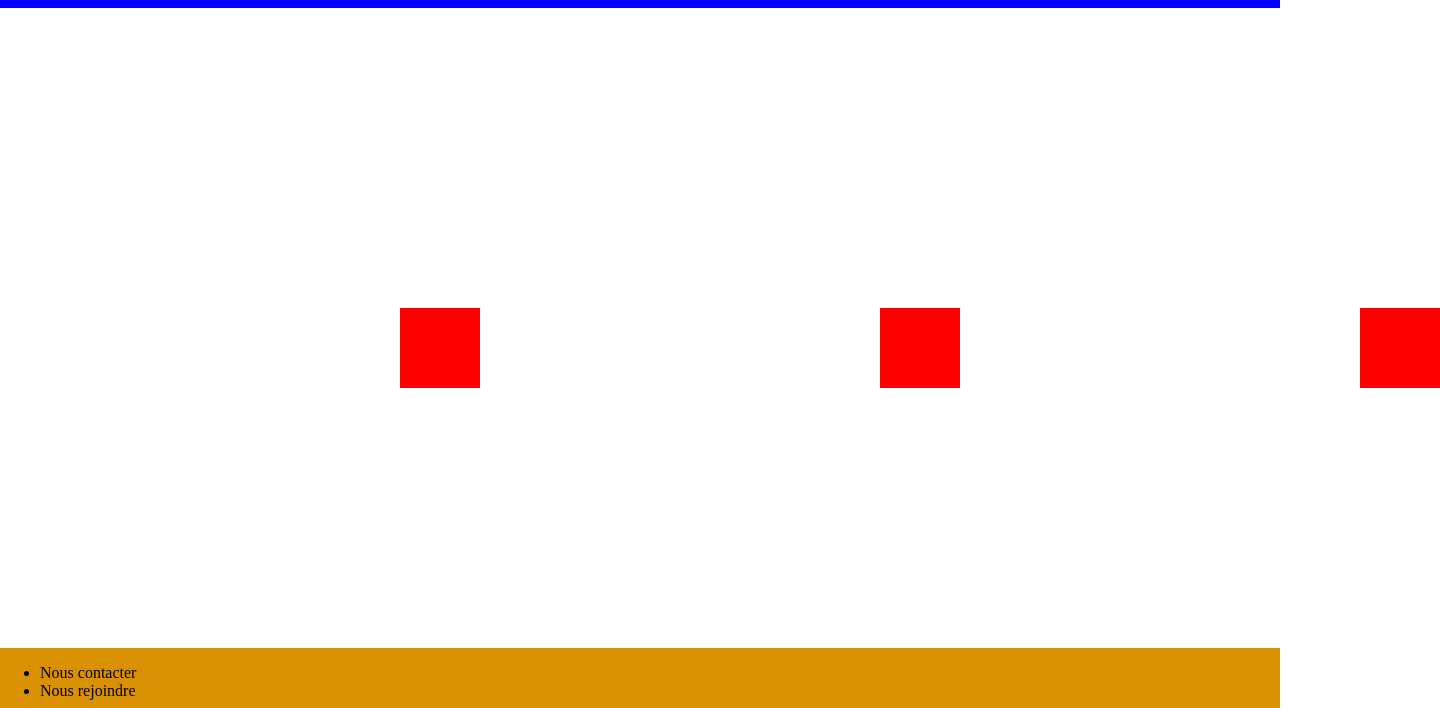
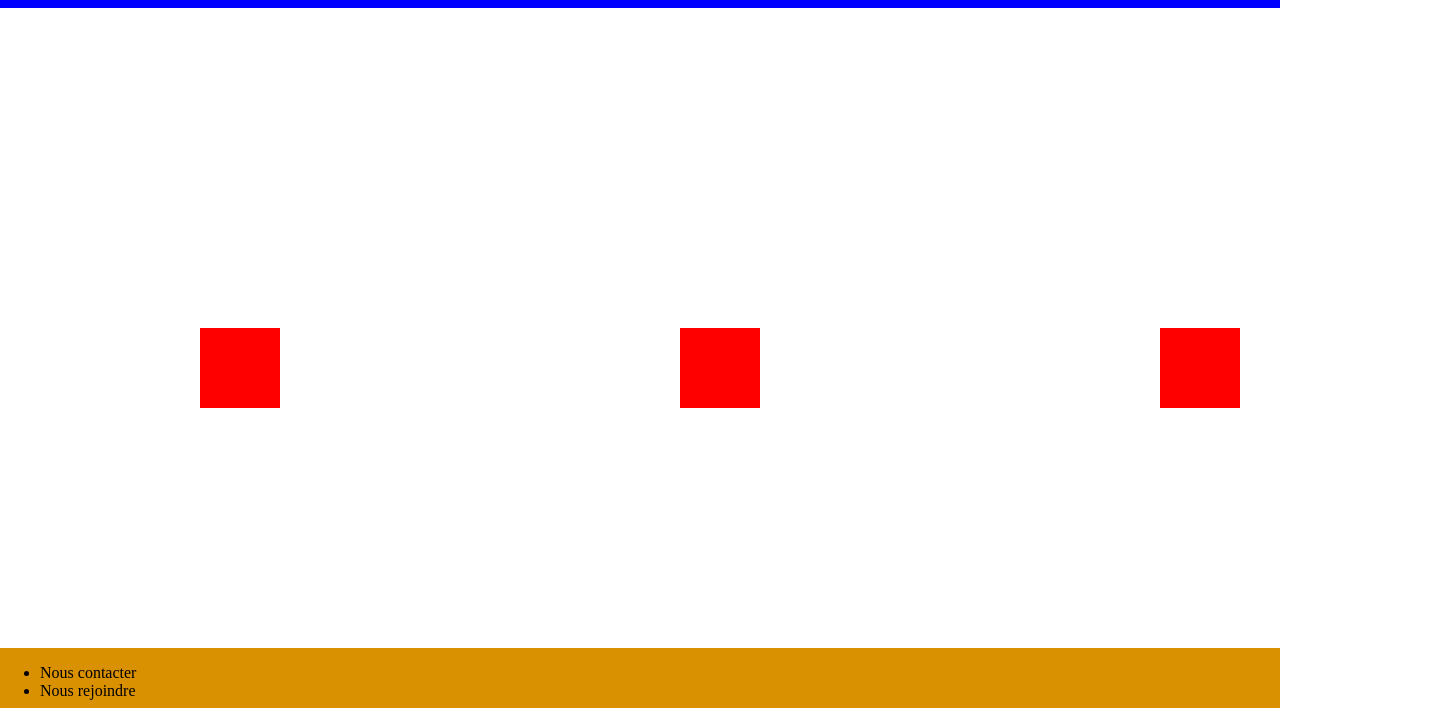
Before and after one commit to x0rld/bug-free-umbrella, a plain HTML site: page index.html in a window 1280 px wide. Shown: the part 92-800 px from the top of the page, 1440 px wide, since content can reach past the window. Drawn offline with Linux system fonts and the light colour scheme.

Commit message:
Edit style.css for MacBookPro [ref: 42]

```diff
--- a/style.css
+++ b/style.css
@@ -27,10 +27,10 @@ body {
     height: 80px;
     width: 80px;
     background: red;
-    left: 400px;
+    left: 200px;
     position: relative;
     float: left;
-    bottom: -400px;
+    bottom: -420px;
 
 }
 
@@ -38,19 +38,19 @@ body {
     height: 80px;
     width: 80px;
     background: red;
-    left: 800px;
+    left: 600px;
     position: relative;
     float: left;
-    bottom: -400px;
+    bottom: -420px;
 }
 
 #carre3 {
     height: 80px;
     width: 80px;
     background: red;
-    left: 1200px;
+    left: 1000px;
     position: relative;
     float: left;
-    bottom: -400px;
+    bottom: -420px;
 
 }
```
